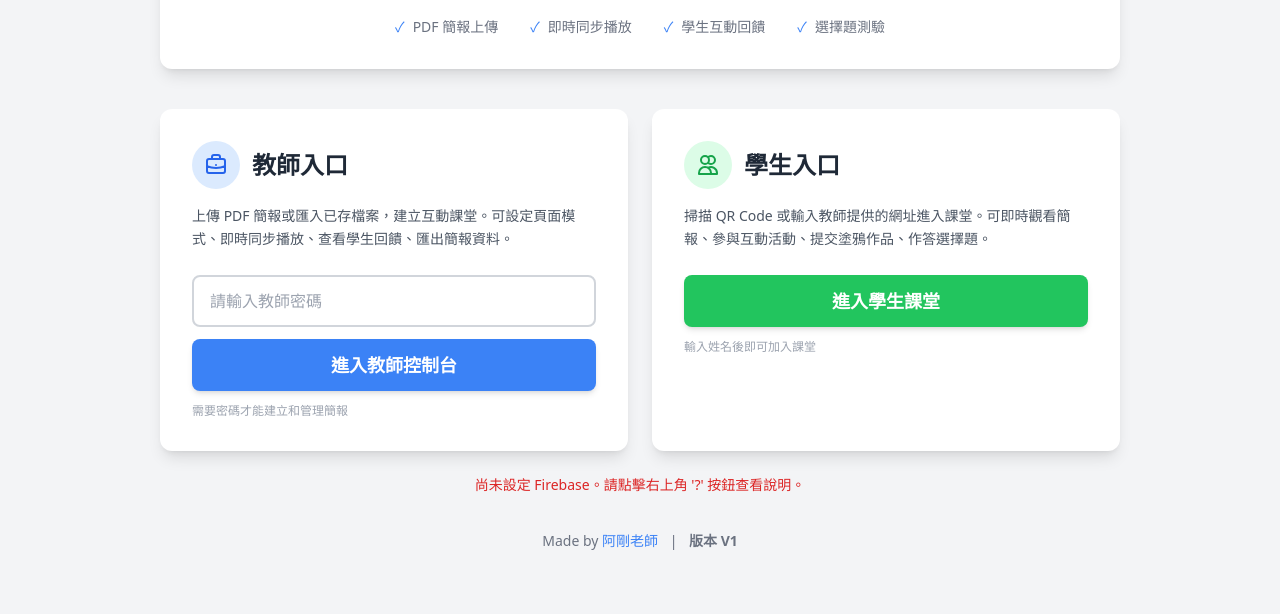
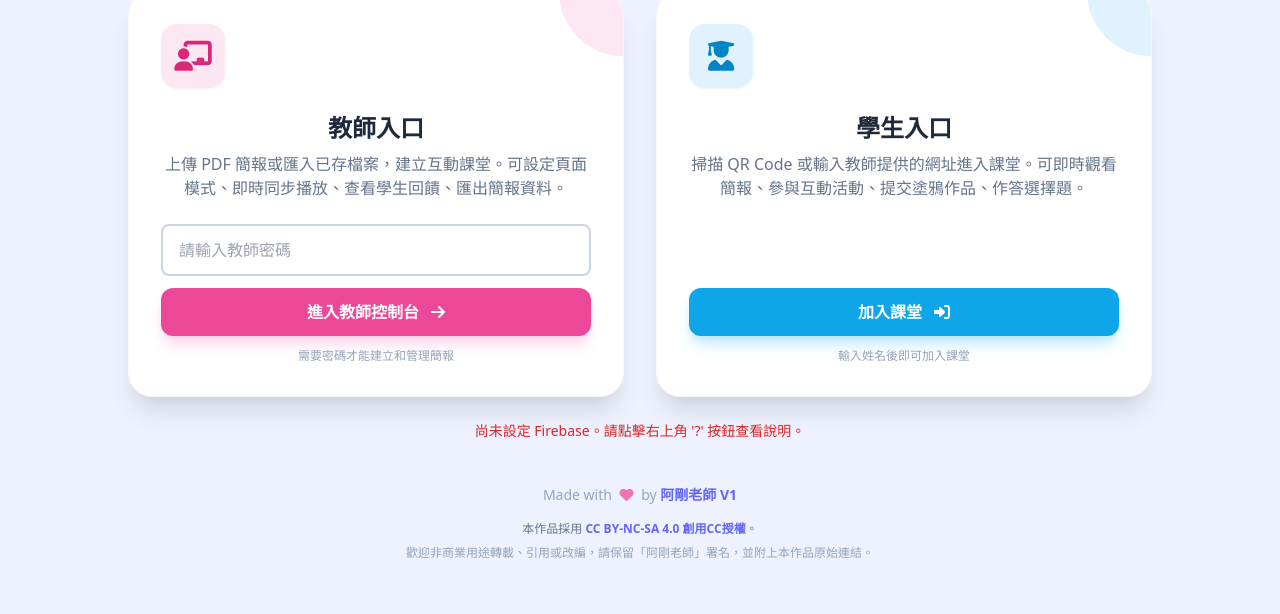
Before and after one commit to kentxchang/shareppt, a plain HTML site: page index.html in a window 1280 px wide. Shown: the part 186-800 px from the top of the page. Drawn offline with nearby package versions, Linux system fonts and the light colour scheme.

Commit message:
更新 index.html via EZPage

```diff
--- a/index.html
+++ b/index.html
@@ -3,22 +3,50 @@
 <head>
     <meta charset="UTF-8">
     <meta name="viewport" content="width=device-width, initial-scale=1.0">
-    <title>Firebase 簡報同步工具</title>
+    <title>剛好簡報-即時簡報工具</title>
     <!-- 引入 Tailwind CSS -->
     <script src="https://cdn.tailwindcss.com"></script>
+    <!-- 引入 Font Awesome -->
+    <link rel="stylesheet" href="https://cdnjs.cloudflare.com/ajax/libs/font-awesome/6.5.1/css/all.min.css">
     <!-- 引入 PDF.js -->
     <script src="https://cdnjs.cloudflare.com/ajax/libs/pdf.js/2.16.105/pdf.min.js"></script>
     <script src="https://cdnjs.cloudflare.com/ajax/libs/jszip/3.10.1/jszip.min.js"></script>
     <script src="https://cdnjs.cloudflare.com/ajax/libs/Sortable/1.15.0/Sortable.min.js"></script>
-    <title>即時簡報工具</title>
     <style>
+        /* Animations */
+        @keyframes fadeInUp {
+            from { opacity: 0; transform: translateY(20px); }
+            to { opacity: 1; transform: translateY(0); }
+        }
+        .animate-fade-in-up { animation: fadeInUp 0.3s ease-out forwards; }
+
+        /* Landing Page Card Styles */
+        .landing-card {
+            background-color: white;
+            padding: 2rem;
+            border-radius: 1.5rem;
+            box-shadow: 0 20px 25px -5px rgba(0, 0, 0, 0.1), 0 10px 10px -5px rgba(0, 0, 0, 0.04);
+            transition: all 0.3s ease;
+            cursor: pointer;
+            border: 1px solid #f1f5f9;
+            position: relative;
+            overflow: hidden;
+            display: flex;
+            flex-direction: column;
+            align-items: center;
+            text-align: center;
+        }
+        .landing-card:hover {
+            box-shadow: 0 25px 50px -12px rgba(0, 0, 0, 0.25);
+        }
+
         .thumbnail.active {
-            border: 4px solid #3b82f6; /* 藍色邊框 */
+            border: 4px solid #3b82f6;
             box-shadow: 0 4px 10px rgba(0,0,0,0.1);
         }
     </style>
 </head>
-<body class="bg-gray-100 text-gray-800">
+<body class="bg-indigo-50 text-slate-800">
 
     <!-- 右上角控制按鈕 -->
     <div id="top-right-controls" class="fixed top-4 right-4 z-[100] flex gap-3">
@@ -150,75 +178,58 @@ appId: \"...\""></textarea>
     <!-- 主容器 -->
         <div id="app" class="flex items-center justify-center min-h-screen">
         <!-- 角色選擇 -->
-        <div id="role-selection" class="w-full max-w-5xl mx-auto p-8">
+        <div id="role-selection" class="w-full max-w-6xl mx-auto p-4 sm:p-6 flex flex-col items-center animate-fade-in-up">
             <!-- 工具標題與說明 -->
-            <div class="text-center mb-10 bg-white rounded-xl shadow-lg p-8">
-                <h1 class="text-4xl font-bold mb-4 text-blue-600">📊 即時簡報互動工具</h1>
-                <p class="text-gray-600 text-lg mb-2">支援即時同步、學生互動、多種模式的教學簡報系統</p>
-                <div class="flex justify-center gap-8 mt-6 text-sm text-gray-500">
-                    <div class="flex items-center gap-2">
-                        <span class="text-blue-500">✓</span>
-                        <span>PDF 簡報上傳</span>
-                    </div>
-                    <div class="flex items-center gap-2">
-                        <span class="text-blue-500">✓</span>
-                        <span>即時同步播放</span>
-                    </div>
-                    <div class="flex items-center gap-2">
-                        <span class="text-blue-500">✓</span>
-                        <span>學生互動回饋</span>
-                    </div>
-                    <div class="flex items-center gap-2">
-                        <span class="text-blue-500">✓</span>
-                        <span>選擇題測驗</span>
-                    </div>
-                </div>
+            <div class="text-center mb-8">
+                <div class="flex items-center justify-center gap-3 mb-4">
+                    <div class="w-12 h-12 bg-gradient-to-br from-blue-500 to-indigo-600 rounded-2xl flex items-center justify-center text-white text-2xl shadow-lg shadow-indigo-200">
+                        <i class="fas fa-chalkboard"></i>
+                    </div>
+                    <h1 class="text-4xl md:text-5xl font-bold text-slate-800">剛好簡報-即時簡報互動工具</h1>
+                </div>
+                <p class="text-lg text-slate-500">支援即時同步、學生互動、多種模式的教學簡報系統</p>
             </div>
 
             <!-- 教師和學生入口 -->
-            <div class="grid md:grid-cols-2 gap-6">
+            <div class="grid grid-cols-1 md:grid-cols-2 gap-8 w-full md:max-w-5xl">
                 <!-- 教師入口 -->
-                <div class="bg-white rounded-xl shadow-lg p-8 hover:shadow-xl transition">
-                    <div class="flex items-center gap-3 mb-4">
-                        <div class="w-12 h-12 bg-blue-100 rounded-full flex items-center justify-center">
-                            <svg xmlns="http://www.w3.org/2000/svg" class="h-6 w-6 text-blue-600" fill="none" viewBox="0 0 24 24" stroke="currentColor">
-                                <path stroke-linecap="round" stroke-linejoin="round" stroke-width="2" d="M21 13.255A23.931 23.931 0 0112 15c-3.183 0-6.22-.62-9-1.745M16 6V4a2 2 0 00-2-2h-4a2 2 0 00-2 2v2m4 6h.01M5 20h14a2 2 0 002-2V8a2 2 0 00-2-2H5a2 2 0 00-2 2v10a2 2 0 002 2z" />
-                            </svg>
-                        </div>
-                        <h2 class="text-2xl font-bold text-gray-800">教師入口</h2>
-                    </div>
-                    <p class="text-gray-600 mb-6 text-sm leading-relaxed">
-                        上傳 PDF 簡報或匯入已存檔案，建立互動課堂。可設定頁面模式、即時同步播放、查看學生回饋、匯出簡報資料。
-                    </p>
-                    <div class="space-y-3">
+                <div class="landing-card group relative">
+                    <div class="absolute top-0 right-0 w-32 h-32 bg-pink-100 rounded-full -mr-16 -mt-16 group-hover:scale-110 transition duration-500"></div>
+                    <div class="relative z-10 flex flex-col h-full">
+                        <div class="w-16 h-16 bg-pink-100 text-pink-600 rounded-2xl flex items-center justify-center text-3xl mb-6 group-hover:bg-pink-600 group-hover:text-white transition shadow-sm">
+                            <i class="fas fa-chalkboard-teacher"></i>
+                        </div>
+                        <h2 class="text-2xl font-bold text-slate-800 mb-2">教師入口</h2>
+                        <p class="text-slate-500 mb-6">上傳 PDF 簡報或匯入已存檔案，建立互動課堂。可設定頁面模式、即時同步播放、查看學生回饋、匯出簡報資料。</p>
+
+                        <div class="mt-auto space-y-3">
                             <input type="password" id="teacher-password" placeholder="請輸入教師密碼"
-                            class="w-full px-4 py-3 border-2 border-gray-300 rounded-lg focus:outline-none focus:border-blue-500 transition">
-                        <button id="teacher-btn" class="w-full px-6 py-3 bg-blue-500 text-white text-lg font-semibold rounded-lg shadow-md hover:bg-blue-600 transition duration-300 transform hover:-translate-y-1">
-                            進入教師控制台
+                                class="w-full px-4 py-3 border-2 border-slate-300 rounded-lg focus:outline-none focus:border-pink-500 transition">
+                            <button id="teacher-btn" class="w-full py-3 bg-pink-500 text-white rounded-xl font-bold hover:bg-pink-600 transition shadow-lg shadow-pink-200">
+                                進入教師控制台 <i class="fas fa-arrow-right ml-2"></i>
                             </button>
-                    </div>
-                    <p class="text-xs text-gray-400 mt-3">需要密碼才能建立和管理簡報</p>
+                            <p class="text-xs text-slate-400 text-center">需要密碼才能建立和管理簡報</p>
+                        </div>
+                    </div>
                 </div>
 
                 <!-- 學生入口 -->
-                <div class="bg-white rounded-xl shadow-lg p-8 hover:shadow-xl transition">
-                    <div class="flex items-center gap-3 mb-4">
-                        <div class="w-12 h-12 bg-green-100 rounded-full flex items-center justify-center">
-                            <svg xmlns="http://www.w3.org/2000/svg" class="h-6 w-6 text-green-600" fill="none" viewBox="0 0 24 24" stroke="currentColor">
-                                <path stroke-linecap="round" stroke-linejoin="round" stroke-width="2" d="M12 4.354a4 4 0 110 5.292M15 21H3v-1a6 6 0 0112 0v1zm0 0h6v-1a6 6 0 00-9-5.197M13 7a4 4 0 11-8 0 4 4 0 018 0z" />
-                            </svg>
-                        </div>
-                        <h2 class="text-2xl font-bold text-gray-800">學生入口</h2>
-                    </div>
-                    <p class="text-gray-600 mb-6 text-sm leading-relaxed">
-                        掃描 QR Code 或輸入教師提供的網址進入課堂。可即時觀看簡報、參與互動活動、提交塗鴉作品、作答選擇題。
-                    </p>
-                    <div class="space-y-3">
-                        <button id="student-btn" class="w-full px-6 py-3 bg-green-500 text-white text-lg font-semibold rounded-lg shadow-md hover:bg-green-600 transition duration-300 transform hover:-translate-y-1">
-                            進入學生課堂
+                <div class="landing-card group relative">
+                    <div class="absolute top-0 right-0 w-32 h-32 bg-sky-100 rounded-full -mr-16 -mt-16 group-hover:scale-110 transition duration-500"></div>
+                    <div class="relative z-10 flex flex-col h-full">
+                        <div class="w-16 h-16 bg-sky-100 text-sky-600 rounded-2xl flex items-center justify-center text-3xl mb-6 group-hover:bg-sky-600 group-hover:text-white transition shadow-sm">
+                            <i class="fas fa-user-graduate"></i>
+                        </div>
+                        <h2 class="text-2xl font-bold text-slate-800 mb-2">學生入口</h2>
+                        <p class="text-slate-500 mb-6">掃描 QR Code 或輸入教師提供的網址進入課堂。可即時觀看簡報、參與互動活動、提交塗鴉作品、作答選擇題。</p>
+
+                        <div class="mt-auto">
+                            <button id="student-btn" class="w-full py-3 bg-sky-500 text-white rounded-xl font-bold hover:bg-sky-600 transition shadow-lg shadow-sky-200">
+                                加入課堂 <i class="fas fa-sign-in-alt ml-2"></i>
                             </button>
-                    </div>
-                    <p class="text-xs text-gray-400 mt-3">輸入姓名後即可加入課堂</p>
+                            <p class="text-xs text-slate-400 mt-3 text-center">輸入姓名後即可加入課堂</p>
+                        </div>
+                    </div>
                 </div>
             </div>
 
@@ -226,12 +237,18 @@ appId: \"...\""></textarea>
             <div id="error-display" class="text-red-600 text-sm mt-6 text-center h-6"></div>
 
             <!-- 版權與版本資訊 -->
-            <div class="mt-8 text-center text-sm text-gray-500">
-                <p>
-                    Made by <a href="https://kentxchang.blogspot.tw" target="_blank" rel="noopener noreferrer" class="text-blue-500 hover:text-blue-700 hover:underline">阿剛老師</a>
-                    <span class="mx-2">|</span>
-                    <span class="font-semibold">版本 V1</span>
+            <div class="text-center mt-8">
+                <div class="mt-2 text-slate-400 text-sm">
+                    Made with <i class="fas fa-heart text-pink-400 mx-1"></i> by <a href="https://kentxchang.blogspot.tw" target="_blank" rel="noopener noreferrer" class="text-indigo-500 hover:text-indigo-600 font-bold hover:underline">阿剛老師 V1</a>
+                </div>
+                <div class="mt-4 text-slate-500 text-xs max-w-2xl mx-auto px-4">
+                    <p class="mb-2">
+                        本作品採用 <a href="https://creativecommons.org/licenses/by-nc-sa/4.0/deed.en" target="_blank" rel="noopener noreferrer" class="text-indigo-500 hover:text-indigo-600 font-semibold hover:underline">CC BY-NC-SA 4.0 創用CC授權</a>。
                     </p>
+                    <p class="text-slate-400">
+                        歡迎非商業用途轉載、引用或改編，請保留「阿剛老師」署名，並附上本作品原始連結。
+                    </p>
+                </div>
             </div>
         </div>
 
```
Lines whose indentation alone changed are shown as unchanged.
